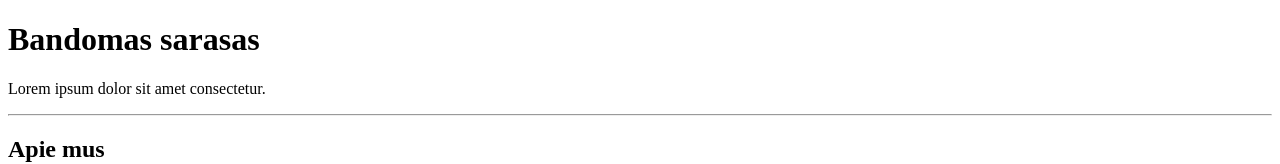
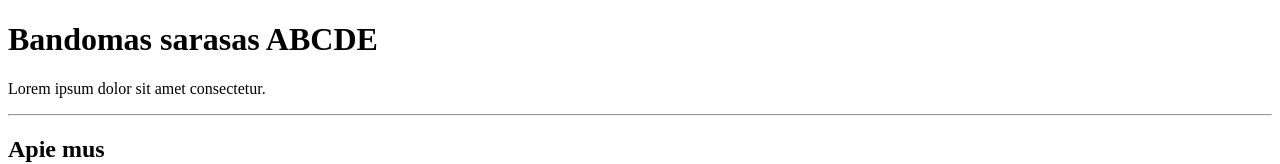
Before and after one commit to Rengoku-hashira/SpringVCSS, a plain HTML site: page springVCS.html in a window 1280 px wide. Shown: the top 164 px of the page. Drawn offline with Linux system fonts and the light colour scheme.

Commit message:
pakeitem raides

```diff
--- a/springVCS.html
+++ b/springVCS.html
@@ -6,7 +6,7 @@
     <title>PRADZIA</title>
 </head>
 <body>
-<h1>Bandomas sarasas</h1>
+<h1>Bandomas sarasas ABCDE</h1>
 <p>Lorem ipsum dolor sit amet consectetur.</p>
 <hr>
 <h2>Apie mus</h2>
```
